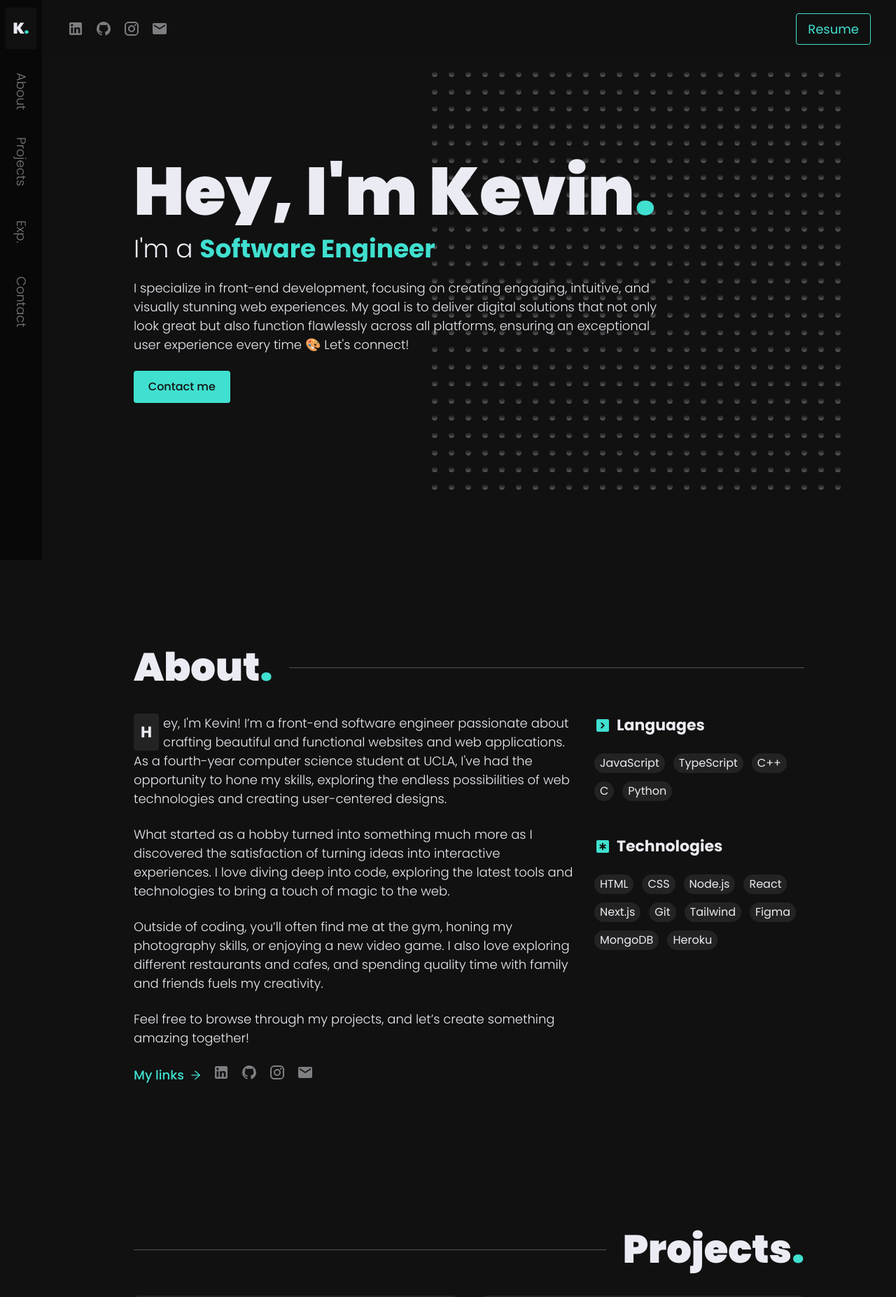
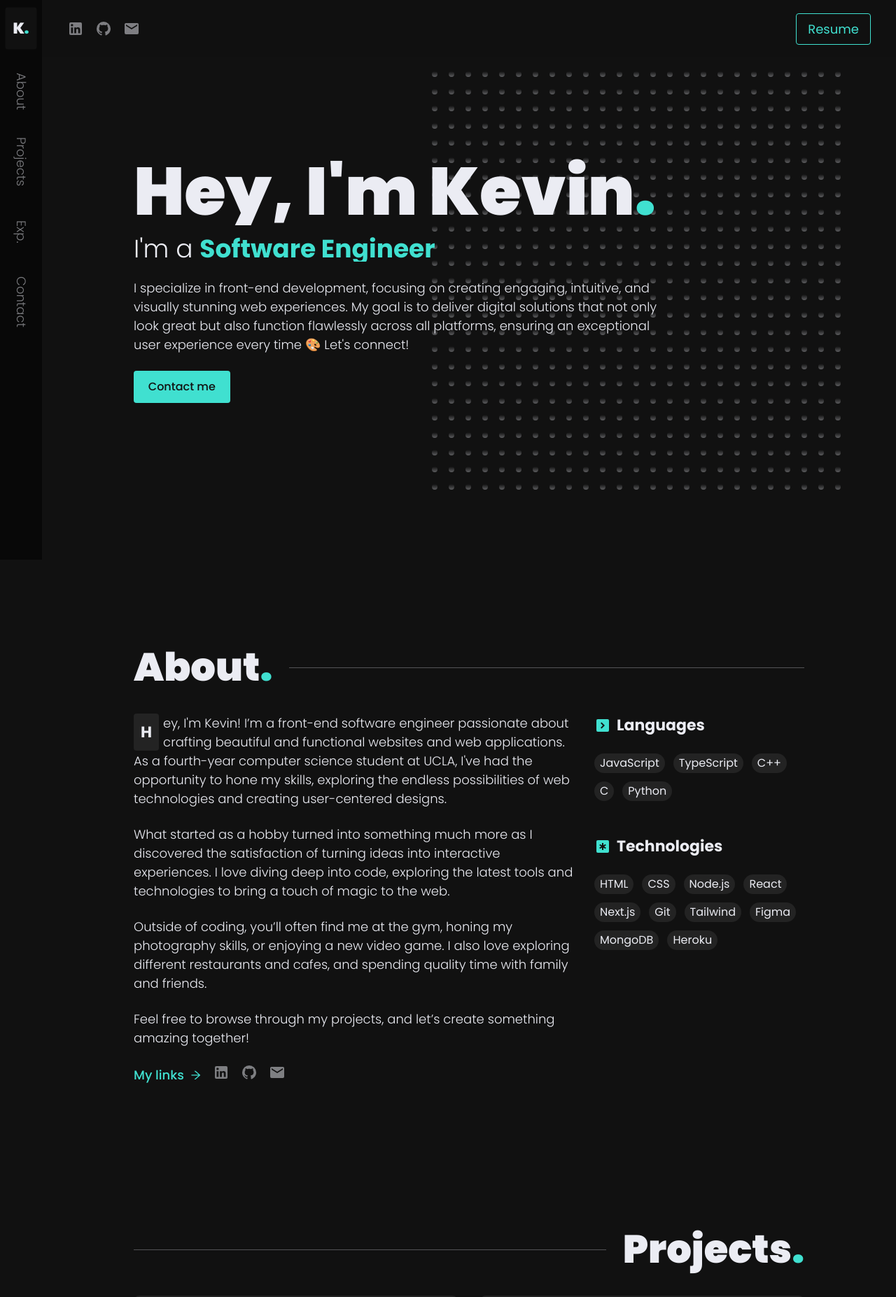
Before and after one commit to Kevin-D23/portfolio-v3, a React (Create React App) app: page / in a window 1280 px wide. Shown: the top 1854 px of the page at 70% size. Built offline with nearby package versions, Linux system fonts and the light colour scheme.

Commit message:
Removed instagram from socials

```diff
--- a/src/components/about.tsx
+++ b/src/components/about.tsx
@@ -31,22 +31,6 @@ export default function About() {
           <path
             fill="currentColor"
             d="M12 2A10 10 0 0 0 2 12c0 4.42 2.87 8.17 6.84 9.5c.5.08.66-.23.66-.5v-1.69c-2.77.6-3.36-1.34-3.36-1.34c-.46-1.16-1.11-1.47-1.11-1.47c-.91-.62.07-.6.07-.6c1 .07 1.53 1.03 1.53 1.03c.87 1.52 2.34 1.07 2.91.83c.09-.65.35-1.09.63-1.34c-2.22-.25-4.55-1.11-4.55-4.92c0-1.11.38-2 1.03-2.71c-.1-.25-.45-1.29.1-2.64c0 0 .84-.27 2.75 1.02c.79-.22 1.65-.33 2.5-.33s1.71.11 2.5.33c1.91-1.29 2.75-1.02 2.75-1.02c.55 1.35.2 2.39.1 2.64c.65.71 1.03 1.6 1.03 2.71c0 3.82-2.34 4.66-4.57 4.91c.36.31.69.92.69 1.85V21c0 .27.16.59.67.5C19.14 20.16 22 16.42 22 12A10 10 0 0 0 12 2"
-          ></path>
-        </svg>
-      ),
-    },
-    {
-      link: "https://www.instagram.com/kevinxduongg/",
-      icon: (
-        <svg
-          xmlns="http://www.w3.org/2000/svg"
-          width="1.5rem"
-          height="1.5rem"
-          viewBox="0 0 24 24"
-        >
-          <path
-            fill="currentColor"
-            d="M7.8 2h8.4C19.4 2 22 4.6 22 7.8v8.4a5.8 5.8 0 0 1-5.8 5.8H7.8C4.6 22 2 19.4 2 16.2V7.8A5.8 5.8 0 0 1 7.8 2m-.2 2A3.6 3.6 0 0 0 4 7.6v8.8C4 18.39 5.61 20 7.6 20h8.8a3.6 3.6 0 0 0 3.6-3.6V7.6C20 5.61 18.39 4 16.4 4zm9.65 1.5a1.25 1.25 0 0 1 1.25 1.25A1.25 1.25 0 0 1 17.25 8A1.25 1.25 0 0 1 16 6.75a1.25 1.25 0 0 1 1.25-1.25M12 7a5 5 0 0 1 5 5a5 5 0 0 1-5 5a5 5 0 0 1-5-5a5 5 0 0 1 5-5m0 2a3 3 0 0 0-3 3a3 3 0 0 0 3 3a3 3 0 0 0 3-3a3 3 0 0 0-3-3"
           ></path>
         </svg>
       ),
@@ -104,7 +88,7 @@ export default function About() {
               Outside of coding, you’ll often find me at the gym, honing my
               photography skills, or enjoying a new video game. I also love
               exploring different restaurants and cafes, and spending quality
-              time with family and friends fuels my creativity.
+              time with family and friends.
             </p>
           </Reveal>
           <Reveal>
--- a/src/components/contact.tsx
+++ b/src/components/contact.tsx
@@ -22,19 +22,7 @@ export default function Contact() {
               >
                 LinkedIn
               </a>
-            </span>{" "}
-            or{" "}
-            <span>
-              <a
-                className="accent"
-                href="https://www.instagram.com/kevinxduongg/"
-                target="_blank"
-                rel="noreferrer"
-              >
-                Instagram
-              </a>
-            </span>{" "}
-            if that's more your speed.
+            </span>
           </p>
         </Reveal>
         <Reveal width="100%">
--- a/src/components/socials.tsx
+++ b/src/components/socials.tsx
@@ -32,22 +32,6 @@ export default function Socials() {
           <path
             fill="currentColor"
             d="M12 2A10 10 0 0 0 2 12c0 4.42 2.87 8.17 6.84 9.5c.5.08.66-.23.66-.5v-1.69c-2.77.6-3.36-1.34-3.36-1.34c-.46-1.16-1.11-1.47-1.11-1.47c-.91-.62.07-.6.07-.6c1 .07 1.53 1.03 1.53 1.03c.87 1.52 2.34 1.07 2.91.83c.09-.65.35-1.09.63-1.34c-2.22-.25-4.55-1.11-4.55-4.92c0-1.11.38-2 1.03-2.71c-.1-.25-.45-1.29.1-2.64c0 0 .84-.27 2.75 1.02c.79-.22 1.65-.33 2.5-.33s1.71.11 2.5.33c1.91-1.29 2.75-1.02 2.75-1.02c.55 1.35.2 2.39.1 2.64c.65.71 1.03 1.6 1.03 2.71c0 3.82-2.34 4.66-4.57 4.91c.36.31.69.92.69 1.85V21c0 .27.16.59.67.5C19.14 20.16 22 16.42 22 12A10 10 0 0 0 12 2"
-          ></path>
-        </svg>
-      ),
-    },
-    {
-      link: "https://www.instagram.com/kevinxduongg/",
-      icon: (
-        <svg
-          xmlns="http://www.w3.org/2000/svg"
-          width="1.5rem"
-          height="1.5rem"
-          viewBox="0 0 24 24"
-        >
-          <path
-            fill="currentColor"
-            d="M7.8 2h8.4C19.4 2 22 4.6 22 7.8v8.4a5.8 5.8 0 0 1-5.8 5.8H7.8C4.6 22 2 19.4 2 16.2V7.8A5.8 5.8 0 0 1 7.8 2m-.2 2A3.6 3.6 0 0 0 4 7.6v8.8C4 18.39 5.61 20 7.6 20h8.8a3.6 3.6 0 0 0 3.6-3.6V7.6C20 5.61 18.39 4 16.4 4zm9.65 1.5a1.25 1.25 0 0 1 1.25 1.25A1.25 1.25 0 0 1 17.25 8A1.25 1.25 0 0 1 16 6.75a1.25 1.25 0 0 1 1.25-1.25M12 7a5 5 0 0 1 5 5a5 5 0 0 1-5 5a5 5 0 0 1-5-5a5 5 0 0 1 5-5m0 2a3 3 0 0 0-3 3a3 3 0 0 0 3 3a3 3 0 0 0 3-3a3 3 0 0 0-3-3"
           ></path>
         </svg>
       ),
```
